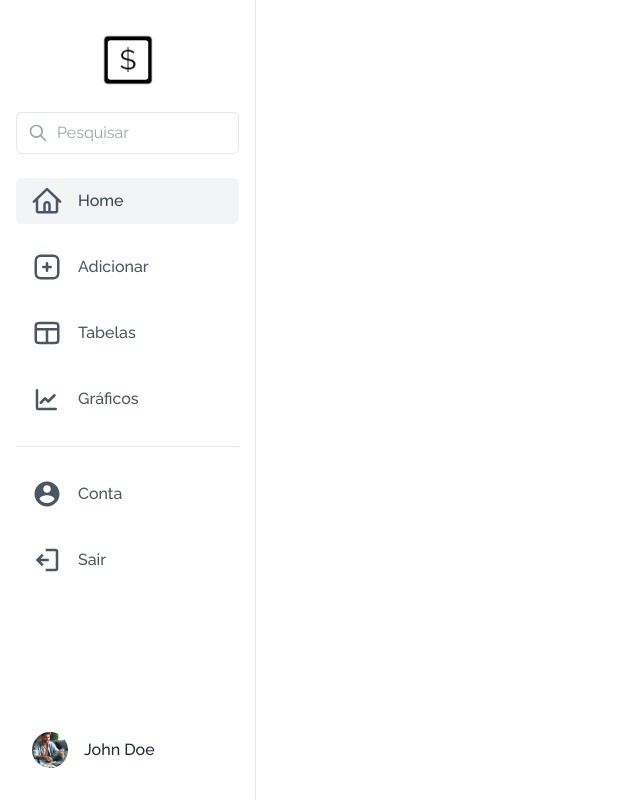
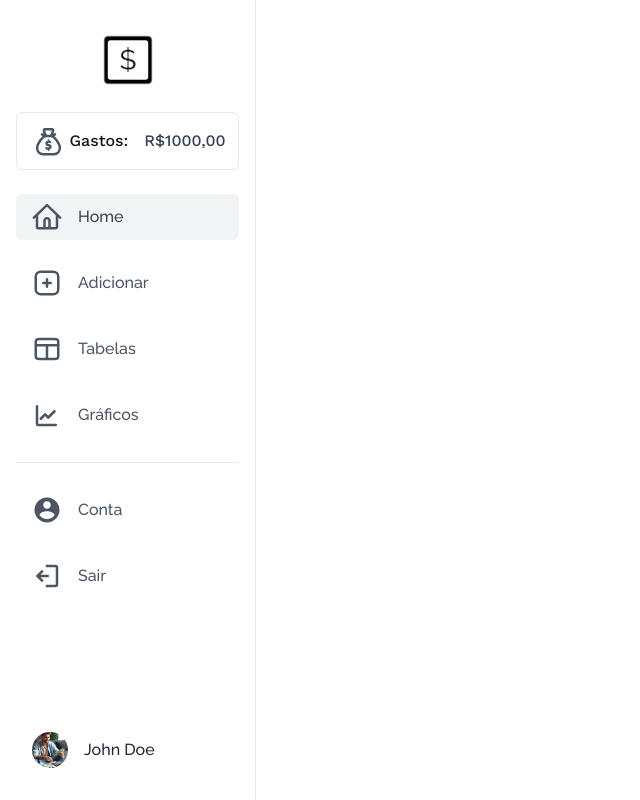
Before and after one commit to ArthurMueller31/spent-next, a Next.js app: page /home in a window 1280 px wide. Shown: the whole page, without its empty margins (0-640 px from the left). Built offline with nearby package versions, Linux system fonts and the light colour scheme; no server answers; sample sign-in values are in the browser's storage; a web font is replaced by a local one.

Commit message:
Finished sidebar UI

```diff
--- a/src/app/_components/Dashboard/Sidebar.tsx
+++ b/src/app/_components/Dashboard/Sidebar.tsx
@@ -1,11 +1,13 @@
 import Image from "next/image";
-import Link from "next/link";
 
 export default function Sidebar() {
+
+  const totalSpent = "1000,00"
+
   return (
     <>
       <aside className="flex flex-col w-64 h-screen px-4 py-8 overflow-y-auto bg-white border-r rtl:border-r-0 rtl:border-l dark:bg-gray-900 dark:border-gray-700 font-raleway">
-        <Link href="/" className="flex flex-row items-center justify-center ">
+        <span className="flex flex-row items-center justify-center ">
           <Image
             className="w-14 h-14 sm:h-14"
             src="/images/spent-black-logo.png"
@@ -13,30 +15,21 @@ export default function Sidebar() {
             width={60}
             height={60}
           />
-        </Link>
+        </span>
 
-        <div className="relative mt-6">
-          <span className="absolute inset-y-0 left-0 flex items-center pl-3">
-            <svg
-              className="w-5 h-5 text-gray-400"
-              viewBox="0 0 24 24"
-              fill="none"
-            >
-              <path
-                d="M21 21L15 15M17 10C17 13.866 13.866 17 10 17C6.13401 17 3 13.866 3 10C3 6.13401 6.13401 3 10 3C13.866 3 17 6.13401 17 10Z"
-                stroke="currentColor"
-                strokeWidth="2"
-                strokeLinecap="round"
-                strokeLinejoin="round"
-              ></path>
-            </svg>
+        <div className="relative mt-6 flex flex-row items-center justify-center font-workSans border rounded-md">
+          <div className="flex flex-row items-center m-2 font-medium">
+            <Image
+              src={"/icons/sidebar-moneybag.svg"}
+              alt="home-icon"
+              width={40}
+              height={40}
+            />
+            <span>Gastos:</span>
+          </div>
+          <span className="flex flex-row items-center w-auto p-2 text-gray-700 bg-white dark:bg-gray-900 dark:text-gray-300 dark:border-gray-600 ">
+            <p className="font-medium">R${totalSpent}</p>
           </span>
-
-          <input
-            type="text"
-            className="w-full py-2 pl-10 pr-4 text-gray-700 bg-white border rounded-md dark:bg-gray-900 dark:text-gray-300 dark:border-gray-600 focus:border-blue-400 dark:focus:border-blue-300 focus:ring-blue-300 focus:ring-opacity-40 focus:outline-none focus:ring"
-            placeholder="Pesquisar"
-          />
         </div>
 
         <div className="flex flex-col justify-between flex-1 mt-6">
```
Also changed, not shown: public/icons/sidebar-moneybag.svg (added).
